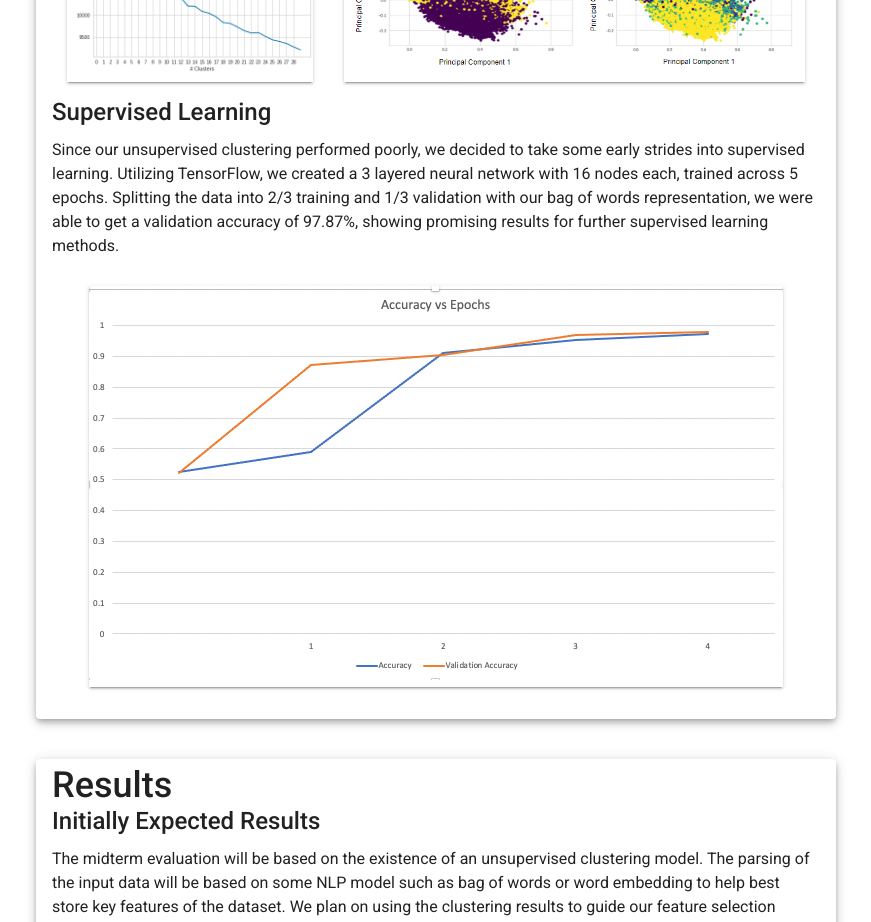
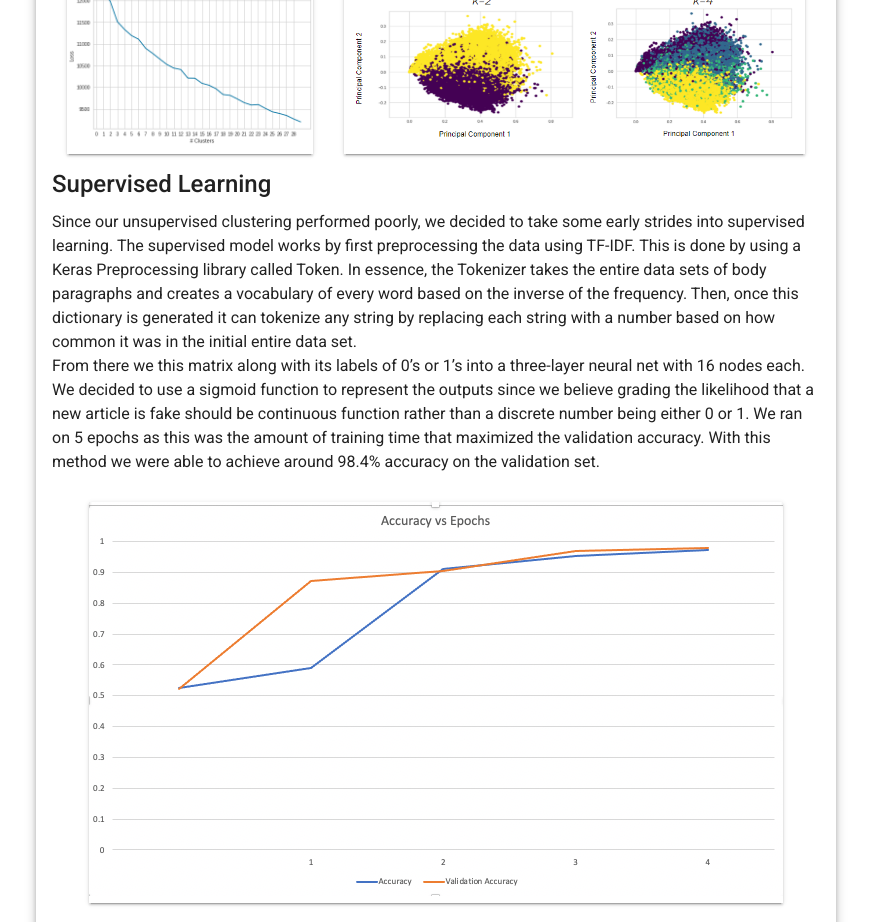
Before and after one commit to Buh-Buh-Buh/buh-buh-buh.github.io, an Angular app: page / in a window 1280 px wide. Shown: the part 4060-4982 px from the top of the page, without its empty margins (204-1075 px from the left). Built offline with nearby package versions, Linux system fonts and the light colour scheme.

Commit message:
fix stuff

```diff
--- a/src/app/components/main/main.component.html
+++ b/src/app/components/main/main.component.html
@@ -87,6 +87,8 @@
         When doing LSA, the number of components is very important as more components can lead to more relevant and specific learning but can also lead to overfitting. On the contrary, less components can lead to better generalization outside of the training set.
         Based on a meta-studies of many natural language processing studies utilizing LSA, there is a "island of stability" of around 300 to 500 components with 300 components being a good choice for around thousands to tens of thousands of documents and 400 for millions of documents. <span [innerHTML]="cite('Bradford')"></span>
         Thus, based on the literature, we decided to explore LSA with around 300 components, trying values from 100-500 in systematic intervals; however, the variance recovered was always relatively low (around 15 - 30%). This may be due to the fact that bag of words and TF-IDF generates datasets with such large dimensionality.
+        After performing LSA on our dataset, we analyzed the first few principal components to see which features contained the most variance in our dataset. Words such as "trump", "clinton", "senate", "house", "left", "news", and "korea" showed up frequently in the first few components after LSA, showing the political nature of our dataset.
+
       </p>
       <p>
         After performing LSA, we attempted various types of clustering on our reduced dimensionality dataset.
@@ -118,8 +120,13 @@
       <mat-card-title>Supervised Learning</mat-card-title>
       <p>
         Since our unsupervised clustering performed poorly, we decided to take some early strides into supervised learning.
-        Utilizing TensorFlow, we created a 3 layered neural network with 16 nodes each, trained across 5 epochs.
-        Splitting the data into 2/3 training and 1/3 validation with our bag of words representation, we were able to get a validation accuracy of 97.87%, showing promising results for further supervised learning methods.
+        The supervised model works by first preprocessing the data using TF-IDF. This is done by using a Keras Preprocessing library called Token.
+        In essence, the Tokenizer takes the entire data sets of body paragraphs and creates a vocabulary of every word based on the inverse of the frequency.
+        Then, once this dictionary is generated it can tokenize any string by replacing each string with a number based on how common it was in the initial entire data set.<br>
+
+        From there we this matrix along with its labels of 0’s or 1’s into a three-layer neural net with 16 nodes each.
+        We decided to use a sigmoid function to represent the outputs since we believe grading the likelihood that a new article is fake should be continuous function rather than a discrete number being either 0 or 1.
+        We ran on 5 epochs as this was the amount of training time that maximized the validation accuracy. With this method we were able to achieve around 98.4% accuracy on the validation set.
       </p>
       <a href="assets/images/nn-accuracy-vs-epochs.png" fxFlexAlign="center" style="margin: 1em 0;">
         <div class="infographic-container mat-elevation-z2">
```
